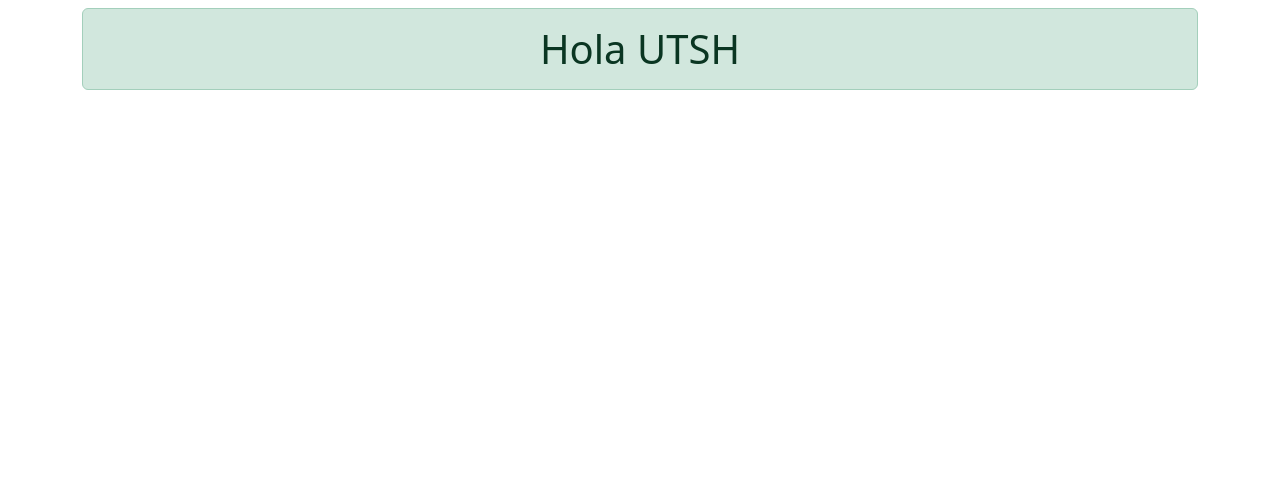
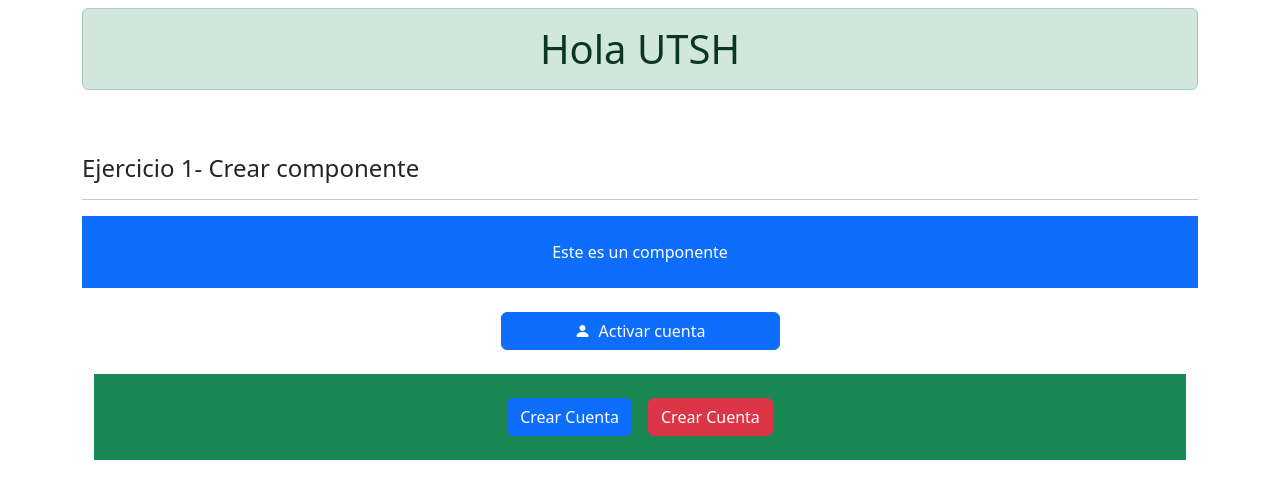
Before and after one commit to AlexanderGarcia27/Aprendiendo-React, a React (Vite) app: page / in a window 1280 px wide. Shown: the top 498 px of the page. Built offline with nearby package versions, Linux system fonts and the light colour scheme.

Commit message:
[ADD] Se creo contenedor con botones

```diff
--- a/src/App.jsx
+++ b/src/App.jsx
@@ -1,3 +1,7 @@
+import ButtonComponent from "./components/ButtonComponent"
+import ComponentNew from "./components/ComponentNew"
+import Ejercicio01 from "./components/ejercicio01"
+
 function App() {
   return (
     <>
@@ -9,8 +13,13 @@ function App() {
             </h1>
           </div>
         </div>
+        {/**Mando llamar componente externo */}
+        <Ejercicio01 />
+        <ButtonComponent/>
+        <ComponentNew/>
       </div>
     </>
+
   )
 }
 
--- /dev/null
+++ b/src/components/ButtonComponent.jsx
@@ -0,0 +1,10 @@
+export default function ButtonComponent() {
+  return (
+    <div className="col-12 text-center mt-4">
+         <button className="btn btn-primary w-25">
+            <i className="bi bi-person-fill"></i>
+            <span className="ms-2">Activar cuenta</span>
+        </button>
+    </div>
+  )
+}
--- /dev/null
+++ b/src/components/ComponentNew.jsx
@@ -0,0 +1,20 @@
+const ComponentNew = () => {
+    return (
+        <div className="container">
+            <div className="col-12">
+                <span className="d-block text-center bg-success text-white p-4 mt-4">
+                    <div className="d-flex flex-column flex-md-row justify-content-center gap-3 ">
+                        <button className="btn btn-primary">
+                            Crear Cuenta
+                        </button>
+                        <button className="btn btn-danger">
+                            Crear Cuenta
+                        </button>
+                    </div>
+                </span>
+            </div>
+        </div>
+    )
+}
+
+export default ComponentNew
--- /dev/null
+++ b/src/components/Ejercicio01.jsx
@@ -0,0 +1,17 @@
+const Ejercicio01 = () => {
+  return (
+    <div className="row mt-4">
+        <div className="col-12">
+            <h2 className="h4 mt-4">
+                Ejercicio 1- Crear componente
+            </h2>
+            <hr />
+            <span className="d-block text-center bg-primary text-white p-4">
+                Este es un componente
+            </span>
+        </div>
+    </div>
+  )
+}
+
+export default Ejercicio01
```
Lines whose indentation alone changed are shown as unchanged.
